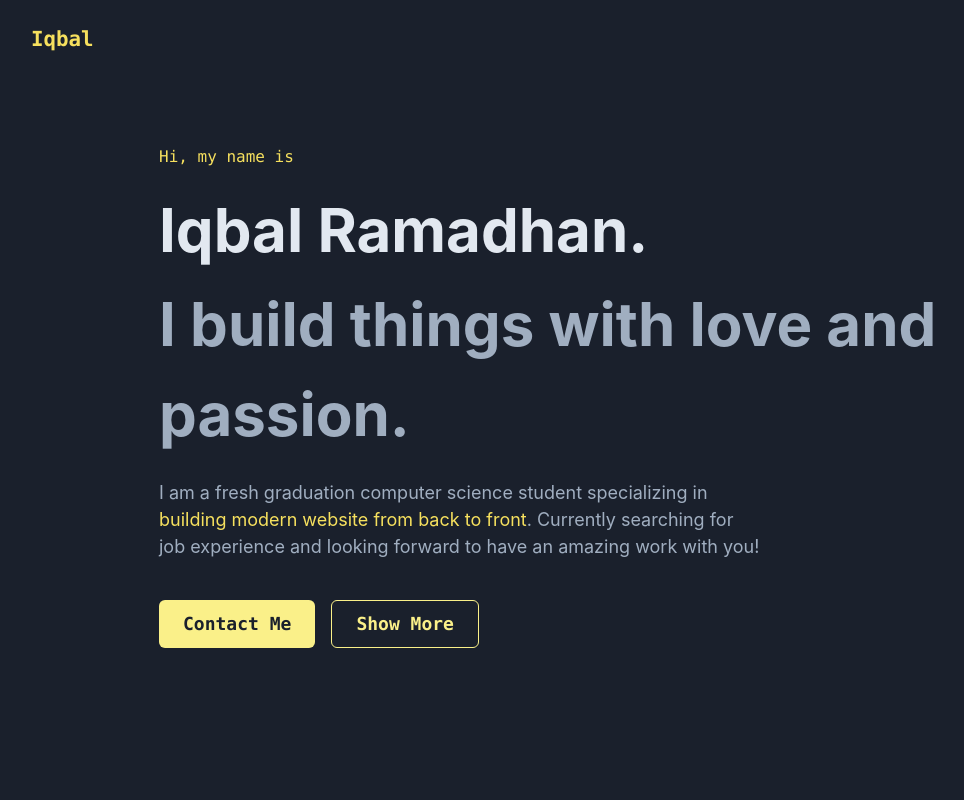
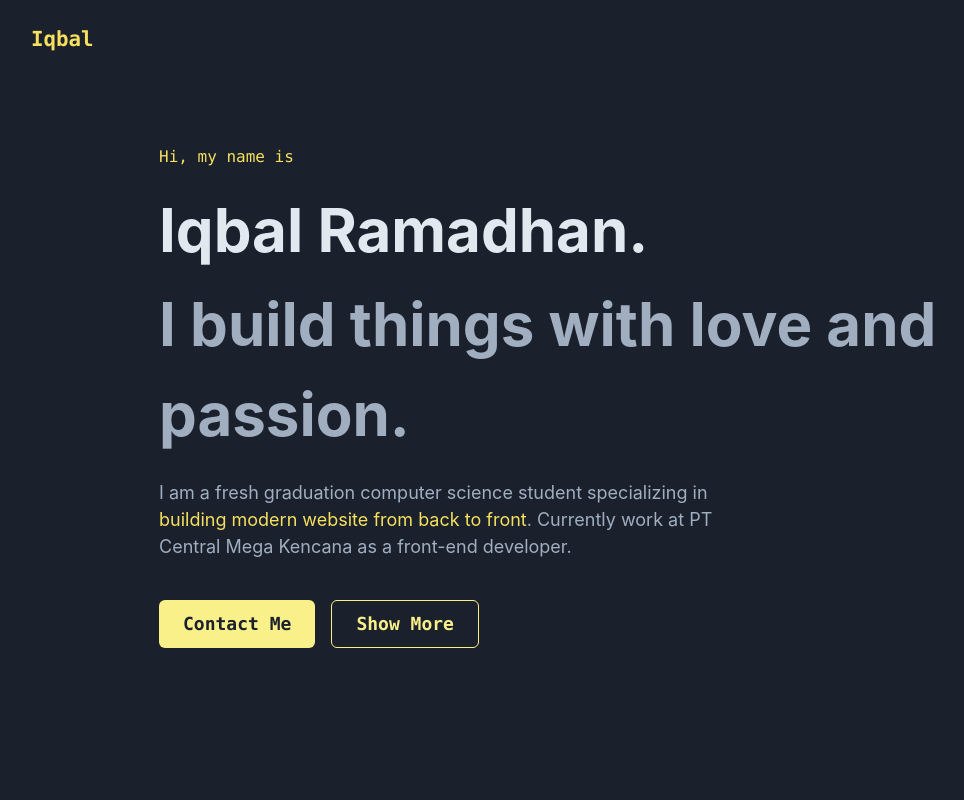
Before and after one commit to hanekawa933/portfolio, a Next.js app: page / in a window 1280 px wide. Shown: the top 800 px of the page, without its empty margins (49-1013 px from the left). Built offline with nearby package versions, Linux system fonts and the light colour scheme.

Commit message:
Update Hero

```diff
--- a/pages/index.tsx
+++ b/pages/index.tsx
@@ -187,8 +187,8 @@ const Home: NextPage = () => {
               <Box as="span" color="yellow.300">
                 building modern website from back to front
               </Box>
-              . Currently searching for job experience and looking forward to
-              have an amazing work with you!
+              . Currently work at PT Central Mega Kencana as a front-end
+              developer.
             </Text>
           </Box>
           <Box display="flex" gap="4" mt="10" className="text-welcome-text">
```
